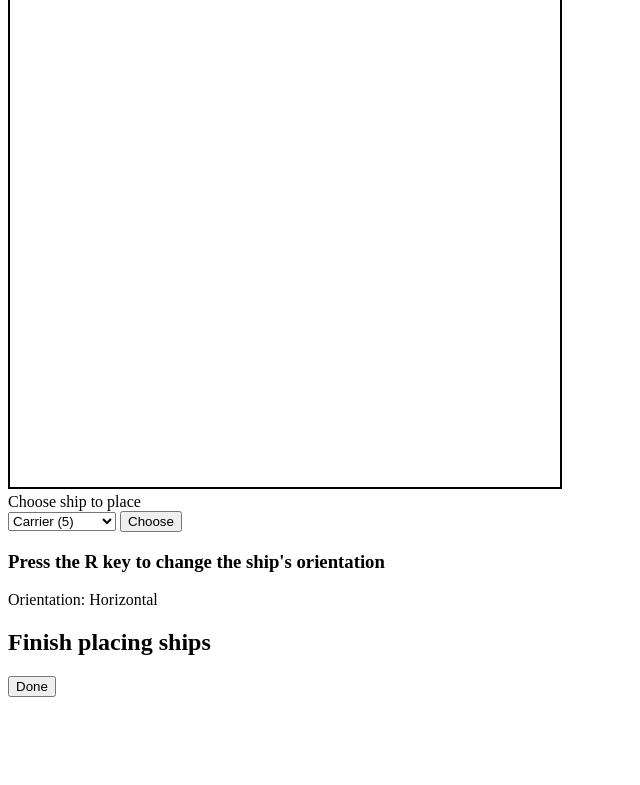
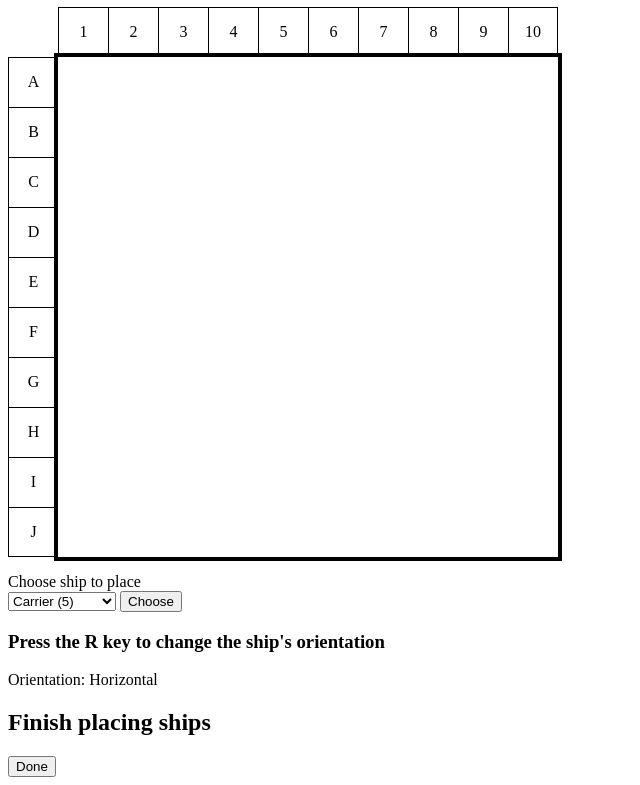
Before and after one commit to MaxMonteil/ServerlessBattleships, a plain HTML site: page client/index.html in a window 1280 px wide. Shown: the part 73-858 px from the top of the page, without its empty margins (0-640 px from the left). Before the commit the page ends 800 px from the top, so only its background shows below. Drawn offline with Linux system fonts and the light colour scheme; no server answers.

Commit message:
design: Let html and css handle board rows and cols

```diff
--- a/client/classes/Board.js
+++ b/client/classes/Board.js
@@ -10,9 +10,9 @@ export default class Board {
     this.stroke = stroke
 
     this.canvas = document.querySelector(canvasID)
-    this.ctx = canvas.getContext('2d')
-    this.canvasBounds = canvas.getBoundingClientRect()
-    canvas.addEventListener('click', e => this._handleClick(e))
+    this.ctx = this.canvas.getContext('2d')
+    this.canvasBounds = this.canvas.getBoundingClientRect()
+    this.canvas.addEventListener('click', e => this._handleClick(e))
 
     this.squares = []
 
@@ -20,14 +20,6 @@ export default class Board {
   }
 
   drawBoard () {
-    this.ctx.font = '40px sans-serif'
-    this.ctx.textAlign = 'center'
-
-    for (let i = 1; i < 11; i++) {
-      this.ctx.fillText(String.fromCharCode(64 + i), 20 + (i * 51), 35)
-      this.ctx.fillText(i, 25, 32 + (i * 51))
-    }
-
     this.ctx.fillStyle = this.fill
     this.ctx.strokeStyle = this.stroke
     for (let i = 0; i < this.size; i++) {
--- a/client/classes/Game.js
+++ b/client/classes/Game.js
@@ -13,8 +13,8 @@ export default class Game {
       this.api,
       pixelDimensions,
       gridDimensions,
-      'lightblue',
       'white',
+      'black',
       canvasID,
       shipBoardData,
     )
--- a/client/classes/Square.js
+++ b/client/classes/Square.js
@@ -4,8 +4,8 @@ export default class Square {
 
     this.ctx = ctx
 
-    this.x = ((i % divs) * dimensions / divs) + dimensions / divs // ((remainder) * row width) + left offset
-    this.y = ((i / divs >> 0) * dimensions / divs) + dimensions / divs // ((interger division) * col width) + top offset
+    this.x = ((i % divs) * dimensions / divs) // ((remainder) * row width)
+    this.y = ((i / divs >> 0) * dimensions / divs) // ((interger division) * col width)
 
     this.width = dimensions / divs
     this.height = dimensions / divs
--- a/client/index.html
+++ b/client/index.html
@@ -5,23 +5,39 @@
     <meta name="viewport" content="width=device-width, initial-scale=1.0">
     <meta http-equiv="X-UA-Compatible" content="ie=edge">
     <title>Battleship</title>
+    <link rel="stylesheet" href="style.css">
     <script type="module" src="./main.js"></script>
-    <style type="text/css">
-        body > * {
-            box-sizing: border-box;
-        }
-        canvas {
-            border: 2px solid black;
-        }
-
-        #alignment {
-            text-transform: capitalize;
-        }
-    </style>
 </head>
 <body>
+    <h1>Battleships</h1>
+
     <section id="ships_board">
-        <canvas id="canvas" width="550" height="550"></canvas>
+        <div id="ships_grid">
+            <span></span>
+            <div>1</div>
+            <div>2</div>
+            <div>3</div>
+            <div>4</div>
+            <div>5</div>
+            <div>6</div>
+            <div>7</div>
+            <div>8</div>
+            <div>9</div>
+            <div>10</div>
+
+            <div class="letters">A</div>
+            <div>B</div>
+            <div>C</div>
+            <div>D</div>
+            <div>E</div>
+            <div>F</div>
+            <div>G</div>
+            <div>H</div>
+            <div>I</div>
+            <div>J</div>
+
+            <canvas id="ships_canvas" width="500" height="500"></canvas>
+        </div>
 
         <div id="ships_board_info">
             <form id="ship_select_form">
--- a/client/main.js
+++ b/client/main.js
@@ -13,7 +13,7 @@ const shipBoardData = {
 }
 
 function run () {
-  const game = new Game(500, 10, '#canvas', shipBoardData, SERVER)
+  const game = new Game(500, 10, '#ships_canvas', shipBoardData, SERVER)
 
   game.start()
 }
--- /dev/null
+++ b/client/style.css
@@ -0,0 +1,41 @@
+html * {
+    box-sizing: border-box;
+}
+
+canvas {
+    grid-column: 2 / span 10;
+    grid-row: 2 / span 10;
+    border: 4px solid black;
+    margin: -4px;
+}
+
+#ships_grid {
+    display: grid;
+    margin-bottom: 16px;
+    grid-template-columns: repeat(11, min-content);
+    grid-template-rows: repeat(10, min-content);
+    justify-items: center;
+    align-items: center;
+}
+
+#ships_grid > div {
+    display: flex;
+    justify-content: center;
+    align-items: center;
+    border: 1px solid black;
+    width: 50px;
+    height: 50px;
+}
+
+#ships_grid > div:not(:nth-child(11)) {
+    border-right: none;
+}
+
+#ships_grid > div.letters,
+#ships_grid > div.letters ~ div:not(:last-of-type) {
+    border-bottom: none;
+}
+
+#alignment {
+    text-transform: capitalize;
+}
```
